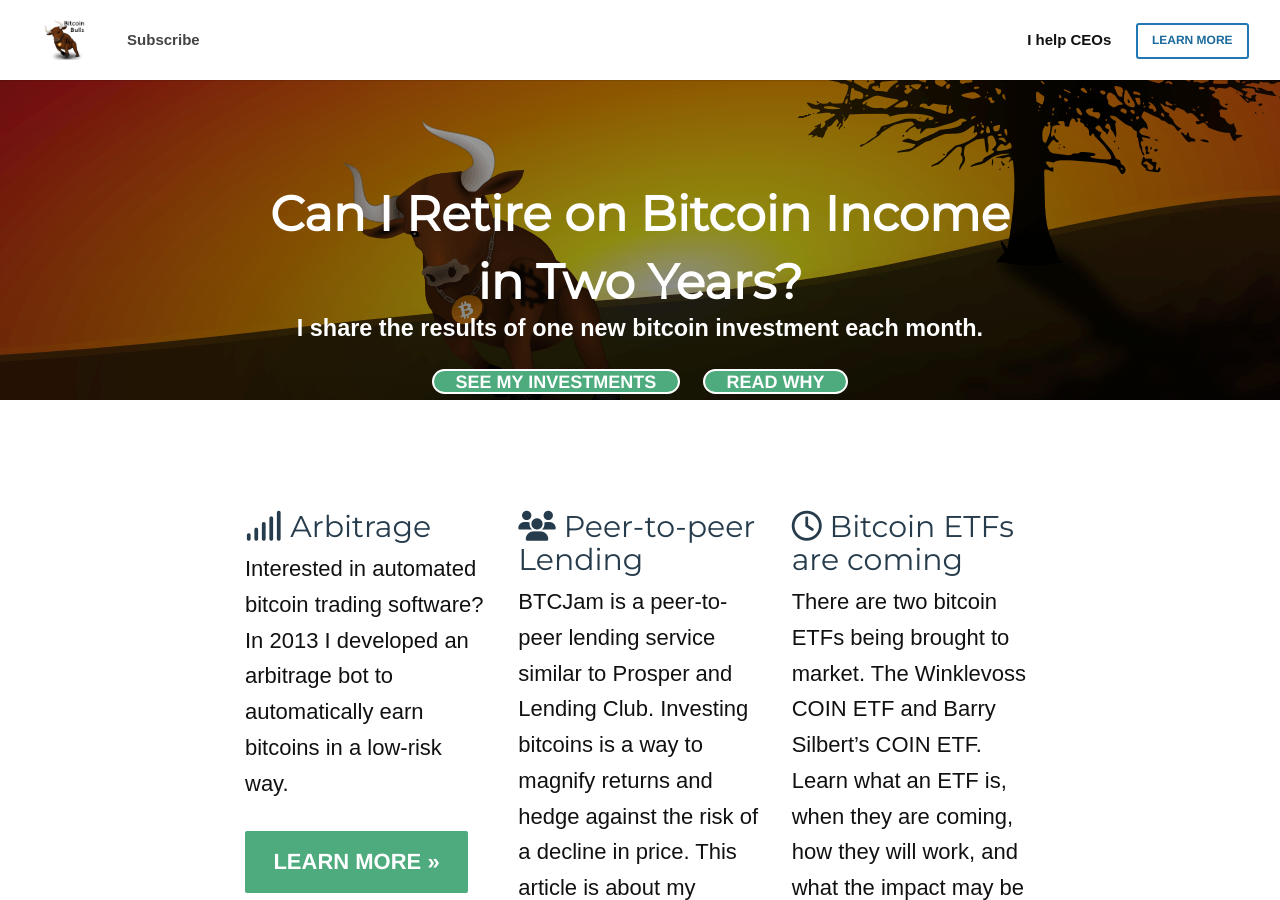
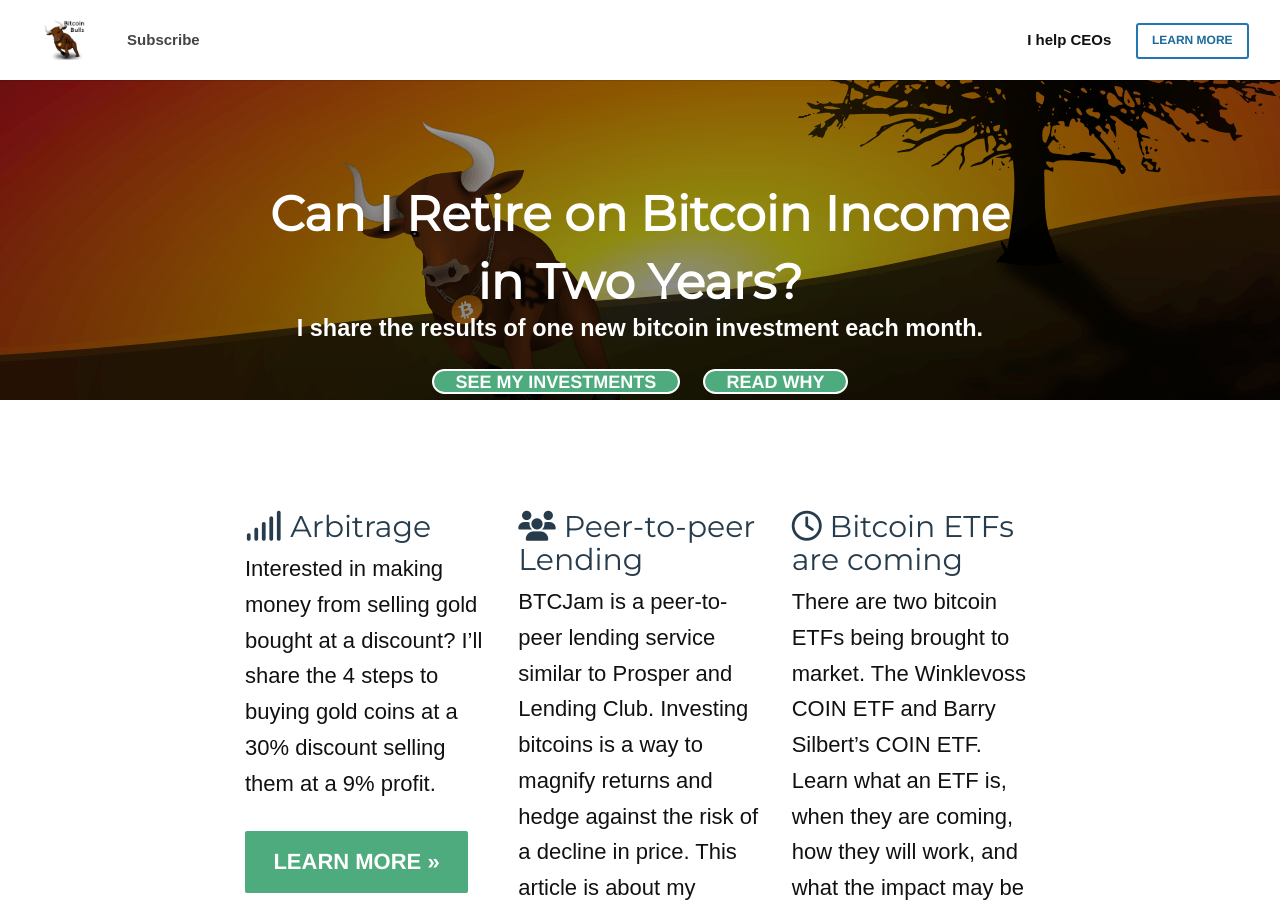
Before and after one commit to davidsilvasmith/bitcoinbulls.net, a Jekyll site: the page built from index.md, in a window 1280 px wide and 900 px high. Built offline with Jekyll 4.4.1, drawn with Linux system fonts in a browser that asks for light colours; nearby versions of some CDN libraries; some web fonts are replaced; comment, search, counter and statistics services are not loaded.

Commit message:
updated arbitrage text

```diff
--- a/index.md
+++ b/index.md
@@ -14,10 +14,9 @@
     <div class="col-lg-4 fillable" markdown="1">
 [<span class="link_fill"> </span>](/how-to-make-money-arbitraging-bitcoin-amazon-gold/)
 
-
 ##<i class="fa fa-signal"></i> Arbitrage
 
-Interested in automated bitcoin trading software? In 2013 I developed an arbitrage bot to automatically earn bitcoins in a low-risk way.
+Interested in making money from selling gold bought at a discount? I'll share the 4 steps to buying gold coins at a 30% discount selling them at a 9% profit.
 
 [Learn more >>](/how-to-make-money-arbitraging-bitcoin-amazon-gold/){: class="btn btn-primary" role="button"}
 </div>
```
